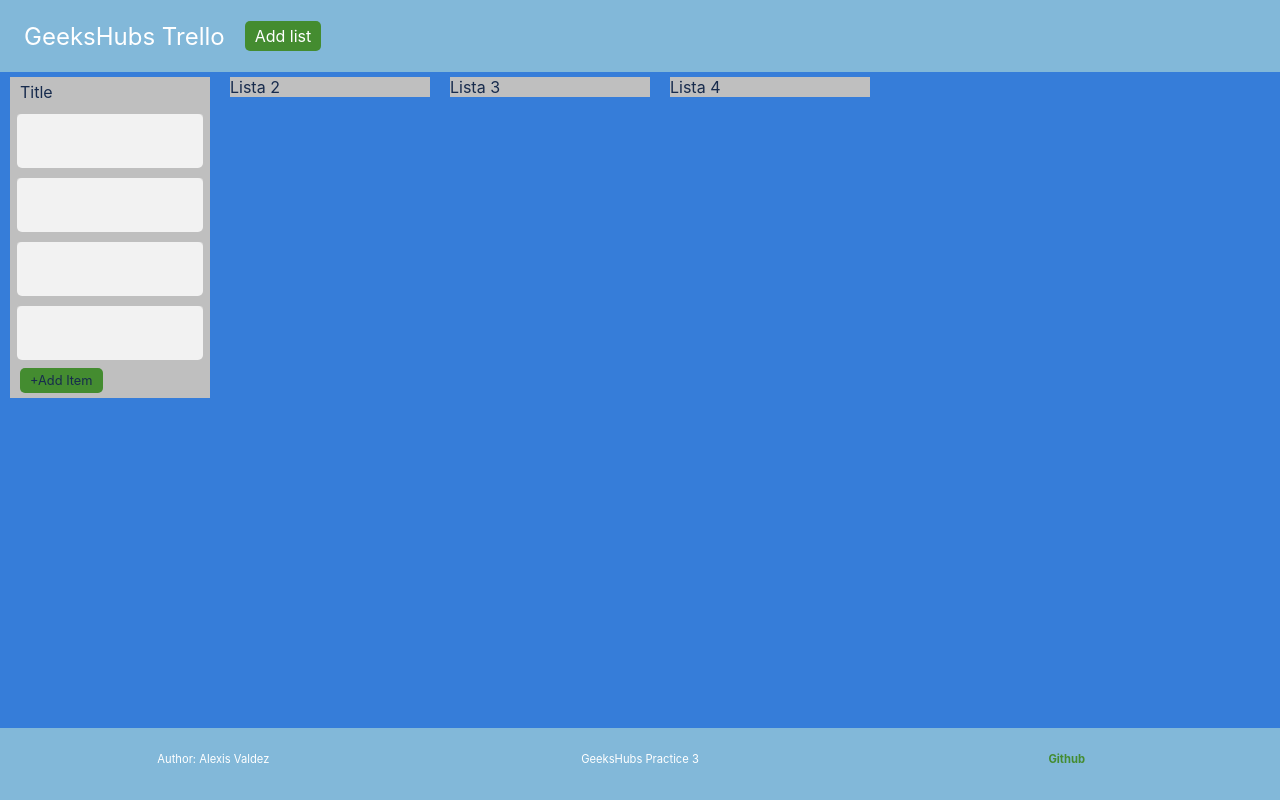
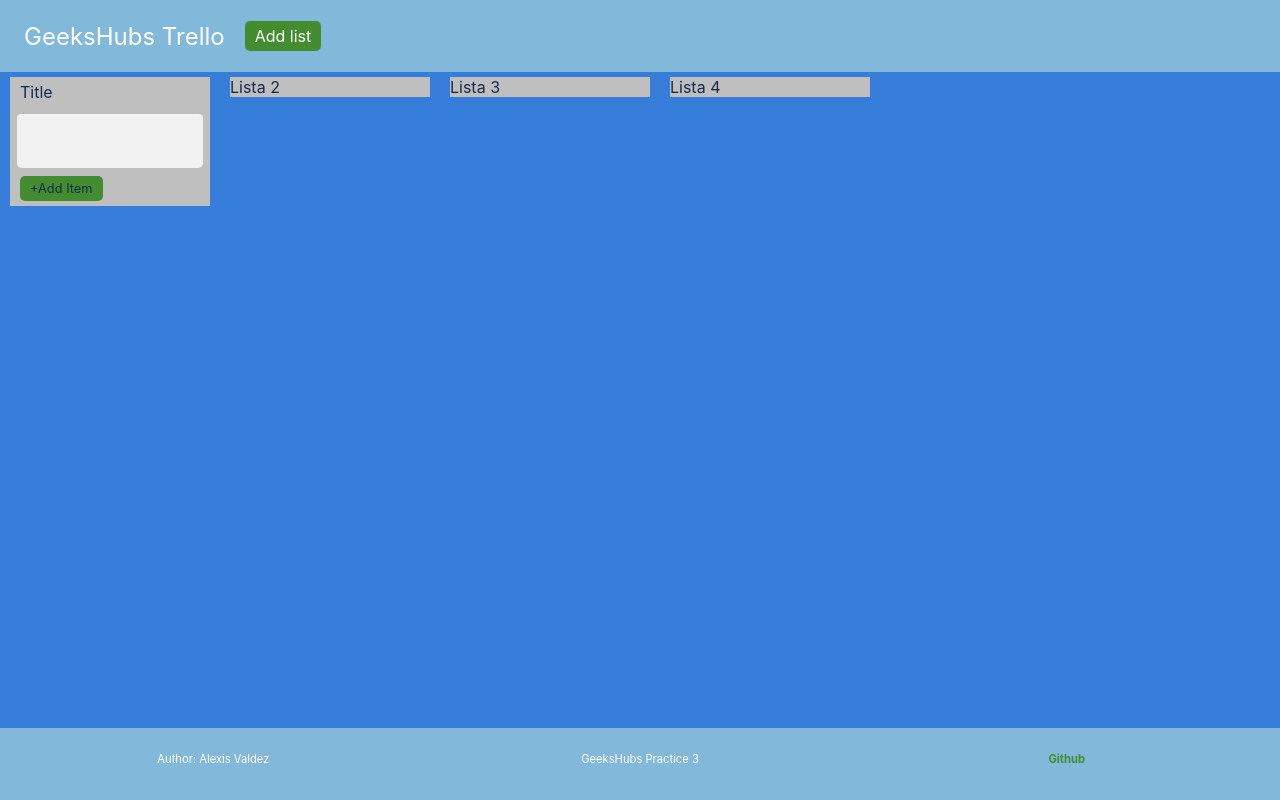
Before and after one commit to oscarval/GK_trello_practica3, a React (Create React App) app: page / in a window 1280 px wide. Built offline with nearby package versions, Linux system fonts and the light colour scheme.

Commit message:
Item list component

```diff
--- /dev/null
+++ b/src/components/Main/Item-list/Item-list.jsx
@@ -0,0 +1,12 @@
+import React from "react";
+import "./Item-list.scss";
+
+const ItemList = (props) => {
+  return (
+    <div className='item' id={props.itemId}>
+      <textarea className='item-textarea'></textarea>
+    </div>
+  );
+};
+
+export default ItemList;
--- /dev/null
+++ b/src/components/Main/Item-list/Item-list.scss
@@ -0,0 +1,3 @@
+.Item-list{
+
+}
--- a/src/components/Main/Main.jsx
+++ b/src/components/Main/Main.jsx
@@ -1,6 +1,7 @@
 import React from "react";
 import { connect } from "react-redux";
 import "./Main.scss";
+import ItemList from "./Item-list/Item-list";
 
 const Main = (props) => {
   return (
@@ -9,22 +10,7 @@
         <div className='Main-list'>
           <div className='Main-list-title'>Title</div>
           <div className='Main-list-items'>
-            <div
-              draggable='true'
-              className='item'
-              key='item-1111'
-              id='item-1111'>
-              <textarea className='item-textarea'></textarea>
-            </div>
-            <div className='item' key='item-2222' id='item-2222'>
-              <textarea className='item-textarea'></textarea>
-            </div>
-            <div className='item' key='item-3333' id='item-3333'>
-              <textarea className='item-textarea'></textarea>
-            </div>
-            <div className='item' key='item-4444' id='item-44444'>
-              <textarea className='item-textarea'></textarea>
-            </div>
+            <ItemList />
           </div>
           <div className='Main-list-footer'>
             <div className='Main-list-add-item'>+Add Item</div>
```
